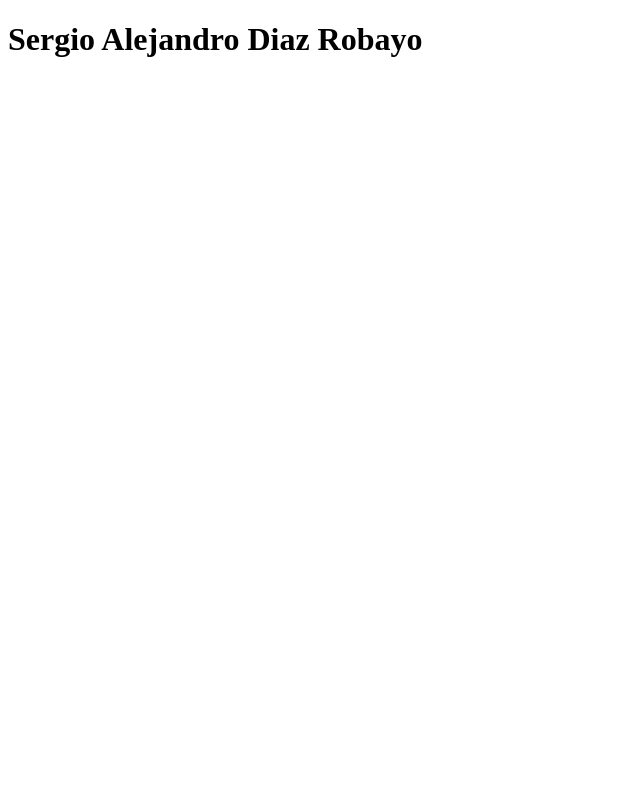
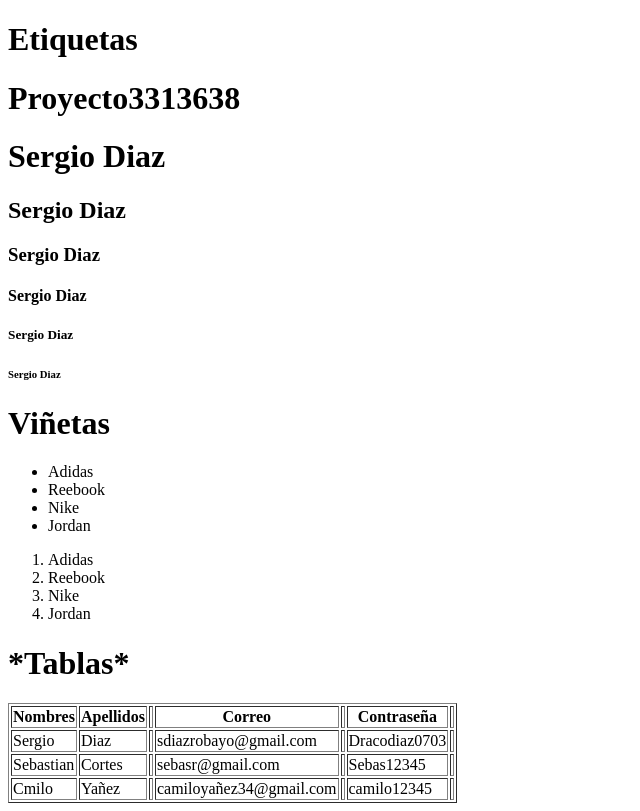
Before and after one commit to sdiazrobayo-a11y/Proyecto3313638SergioD, a plain HTML site: page index.html in a window 1280 px wide. Shown: the whole page, without its empty margins (0-640 px from the left). Drawn offline with Linux system fonts and the light colour scheme.

Commit message:
Actualice el index hasta tabla

```diff
--- a/index.html
+++ b/index.html
@@ -5,8 +5,58 @@
     <meta name="viewport" content="width=device-width, initial-scale=1.0">
     <title>3313638</title>
 </head>
-<body>
-    <h1>Sergio Alejandro Diaz Robayo</h1>
+<body><h1>Etiquetas
+</h1>
+    <h1>Proyecto3313638</h1>
+    <h1>Sergio Diaz</h1>
+    <h2>Sergio Diaz</h2>
+    <h3>Sergio Diaz</h3>
+    <h4>Sergio Diaz</h4>
+    <h5>Sergio Diaz</h5>
+    <h6>Sergio Diaz</h6>
+    <h1>Viñetas</h1>
+<ul>
+    <li>Adidas</li>
+    <li>Reebook</li>
+    <li>Nike</li>
+    <li>Jordan</li>
 
-</body>
-</html>
+</ul>
+
+<ol>
+    <li>Adidas</li>
+    <li>Reebook</li>
+    <li>Nike</li>
+    <li>Jordan</li>
+</ol>
+
+<h1>*Tablas*</h1>
+<Table border ="1">
+    <tr>
+        <th>Nombres</th>
+        <th>Apellidos<th>
+        <th>Correo<th>
+        <th>Contraseña<th>
+    </tr>
+    <tr>
+        <td>Sergio</td>
+        <td>Diaz<td>
+        <td>sdiazrobayo@gmail.com<td>
+        <td>Dracodiaz0703<td>
+    </tr>
+
+    <tr>
+        <td>Sebastian</td>
+        <td>Cortes<td>
+        <td>sebasr@gmail.com<td>
+        <td>Sebas12345<td>
+    </tr>
+
+    <tr>
+        <td>Cmilo</td>
+        <td>Yañez<td>
+        <td>camiloyañez34@gmail.com<td>
+        <td>camilo12345<td>
+    </tr>
+
+</Table>
```
